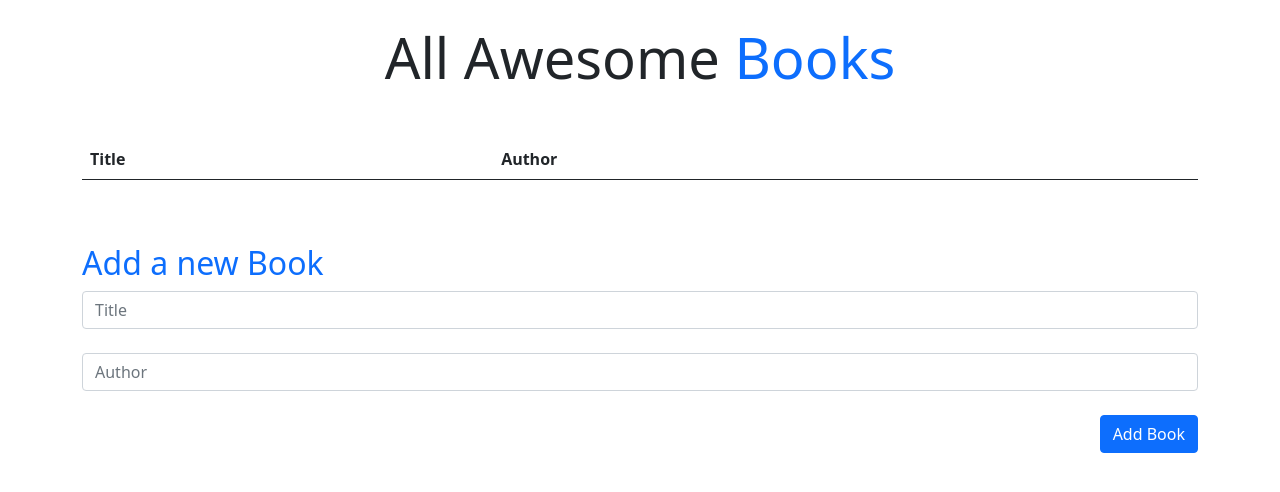
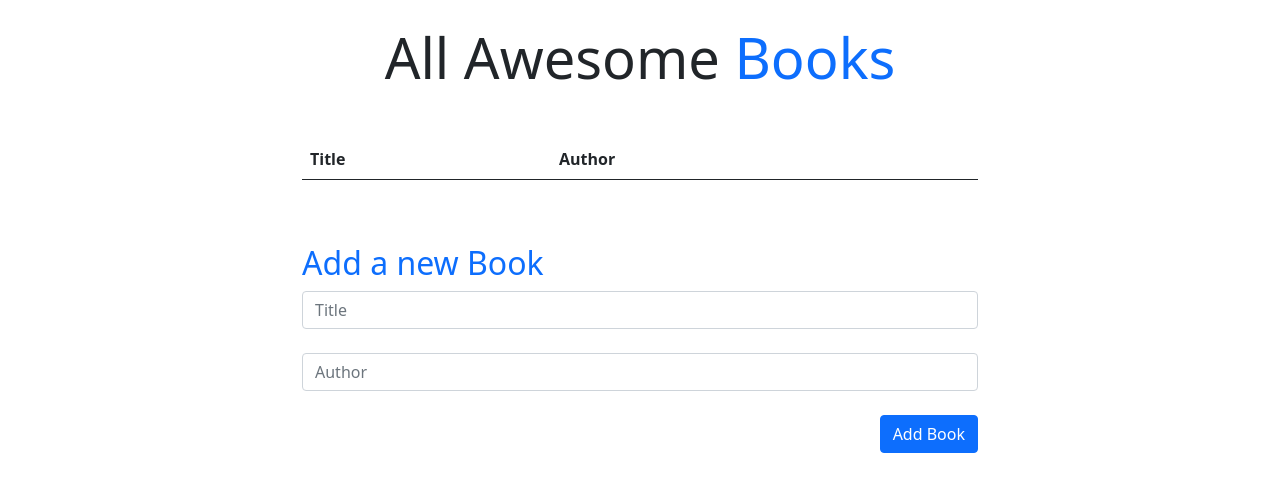
Before and after one commit to DanSam5K/Awesome-Books, a website: page index.html in a window 1280 px wide. Drawn offline with nearby package versions, Linux system fonts and the light colour scheme.

Commit message:
Make form inputs narrower

```diff
--- a/css/style.css
+++ b/css/style.css
@@ -3,3 +3,8 @@
   margin: 0;
   padding: 0;
 }
+
+.max-width-700 {
+  max-width: 700px;
+  margin: 0 auto;
+}
--- a/index.html
+++ b/index.html
@@ -11,10 +11,11 @@
       integrity="sha384-KyZXEAg3QhqLMpG8r+8fhAXLRk2vvoC2f3B09zVXn8CA5QIVfZOJ3BCsw2P0p/We"
       crossorigin="anonymous"
     />
+    <link rel="stylesheet" href="css/style.css" />
     <script src="./js/main.js" defer></script>
   </head>
   <body>
-    <div class="container mt-4 align-items-center">
+    <div class="container my-4 max-width-700">
       <h1 class="display-4 text-center">
         All Awesome <span class="text-primary">Books</span>
       </h1>
```
